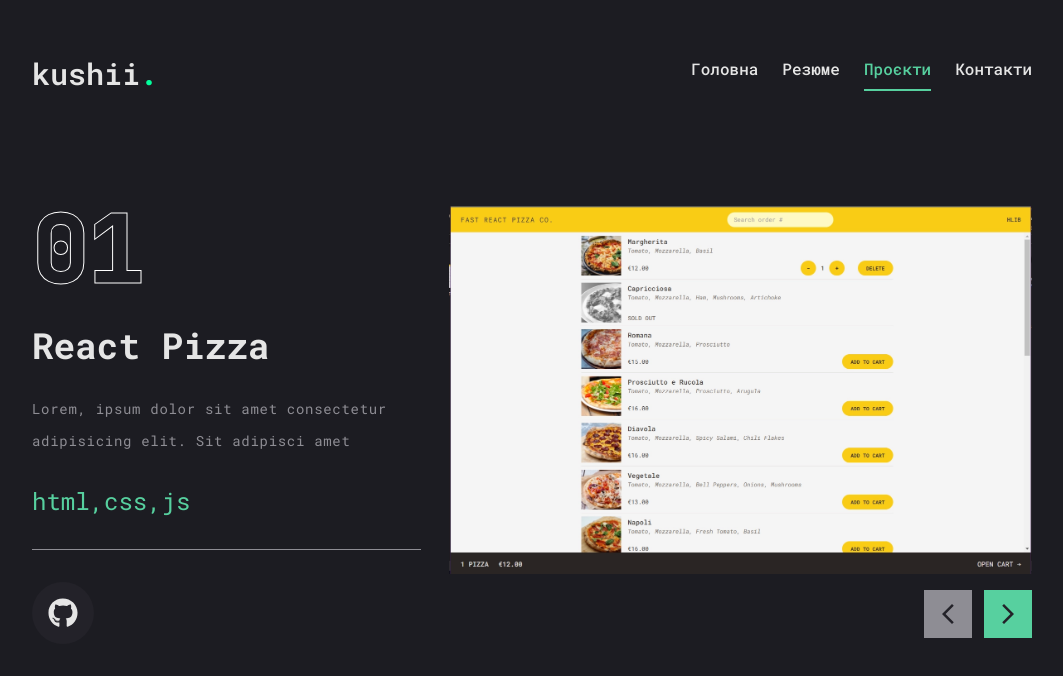
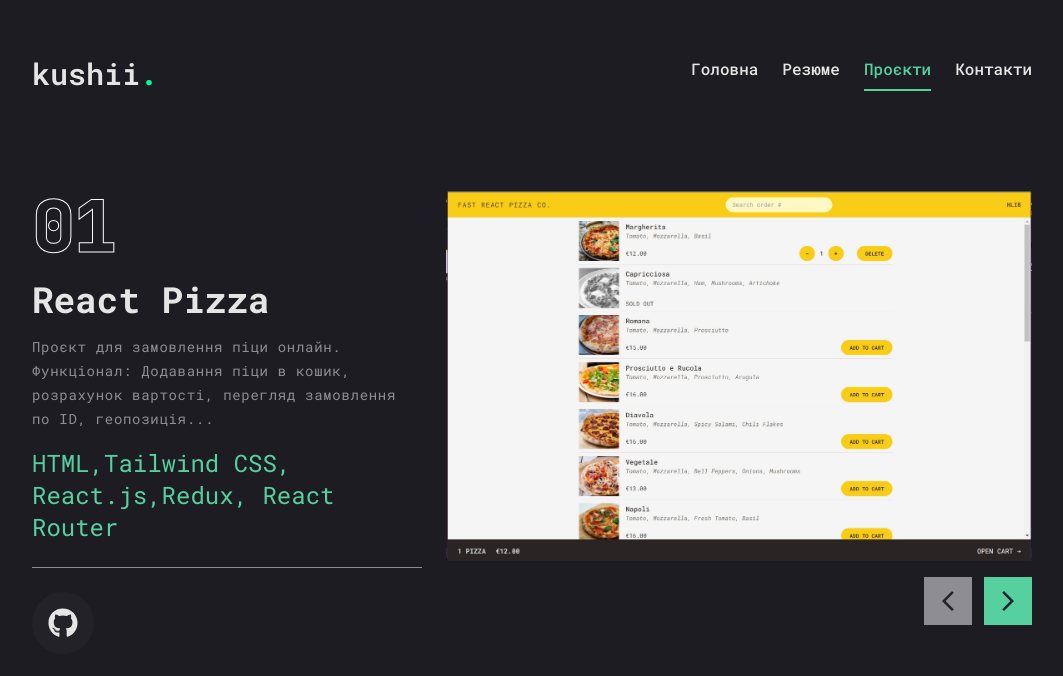
Before and after one commit to hlibit/site-cv, a React (Vite) app: page /projects in a window 1280 px wide. Shown: the top 676 px of the page, without its empty margins (108-1171 px from the left). Built offline with nearby package versions, Linux system fonts and the light colour scheme.

Commit message:
v0.4.4
добавлено інформації

```diff
--- a/src/components/homePageComps/Legend.jsx
+++ b/src/components/homePageComps/Legend.jsx
@@ -16,8 +16,8 @@ function Legend() {
         Гліб Мазаєв
       </div>
       <div className="mt-6 text-sm font-light leading-8 md:max-w-[90%] lg:text-base">
-        Дуже вмотивований, відповідальний розробник, який прагне розвиватися та
-        створювати незабутні для користувачів інтерфейси!
+        Вмотивований, відповідальний розробник, який прагне розвиватися та
+        створювати для користувачів незабутні веб-сторінки і застосунки!
       </div>
       <SocialLinks />
     </Row>
--- a/src/components/projectsPageComps/Carousel.jsx
+++ b/src/components/projectsPageComps/Carousel.jsx
@@ -36,7 +36,7 @@ function Carousel({ currentIndex, setCurrentIndex }) {
   }
 
   return (
-    <div className="my-auto flex w-full flex-col items-center gap-4 sm:w-[80%] md:w-[50%] lg:w-[60%]">
+    <div className="my-auto flex w-full flex-col items-center gap-4 sm:w-[90%] md:w-[50%] lg:my-0 lg:w-[60%]">
       <div className="ml-0 w-full">
         <img
           src={currentImageLink}
--- a/src/components/projectsPageComps/InfoProject.jsx
+++ b/src/components/projectsPageComps/InfoProject.jsx
@@ -10,10 +10,10 @@ function InfoProject({ currentIndex }) {
     projectsData[currentIndex];
 
   return (
-    <div className="sm:w-[80%] md:w-[50%] lg:w-[40%]">
-      <Row className="gap-2 md:gap-4 lg:gap-7">
+    <div className="sm:w-[90%] md:w-[50%] lg:w-[40%]">
+      <Row className="gap-2 md:gap-4 lg:gap-4">
         <div
-          className="font-mono text-6xl font-extrabold leading-none tracking-tight text-transparent lg:text-8xl"
+          className="font-mono text-6xl font-extrabold leading-none tracking-tight text-transparent lg:text-7xl"
           style={{
             WebkitTextStroke: "1px white",
           }}
@@ -22,12 +22,12 @@ function InfoProject({ currentIndex }) {
         </div>
 
         <Heading as="h1">{projectName}</Heading>
-        <div className="text-sm font-normal leading-8 tracking-wider text-text-dark">
+        <div className="text-sm font-normal leading-6 tracking-wider text-text-dark">
           {description}
         </div>
-        <Heading as="h3Thin">
-          <span className="text-text-darkGreen">{techStack}</span>
-        </Heading>
+        <div className="font-lighter max-h-[96px] overflow-auto text-xl text-text-darkGreen lg:text-2xl">
+          {techStack}
+        </div>
       </Row>
       <LinksProject links={links} />
     </div>
--- a/src/components/projectsPageComps/LinksProject.jsx
+++ b/src/components/projectsPageComps/LinksProject.jsx
@@ -5,11 +5,11 @@ import { moveByOuterLink } from "../../utils/helpers";
 import { GoArrowUpRight } from "react-icons/go";
 import Tip from "../../ui/Tip";
 
-function LinksProject({ links: { github, site } }) {
+function LinksProject({ links: { github, site, privateGithub } }) {
   return (
     <Row
       type="horizontal"
-      className="mt-4 gap-5 border-t-[1px] border-text-dark pt-4 md:mt-8 md:pt-8"
+      className="mt-4 gap-5 border-t-[1px] border-text-dark pt-4 lg:mt-6 lg:pt-6"
     >
       {site && (
         <div className="relative">
@@ -47,6 +47,18 @@ function LinksProject({ links: { github, site } }) {
           </Tip>
         </div>
       )}
+      {privateGithub && (
+        <div className="relative">
+          <Tip>
+            <Tip.Open id={github}>
+              <Button type="contained" className="bg-text-dark">
+                <FaGithub size={30} />
+              </Button>
+            </Tip.Open>
+            <Tip.Window id={github} top=" top-[-26px]" itemTitle="Приватний" />
+          </Tip>
+        </div>
+      )}
     </Row>
   );
 }
--- a/src/components/resumePageComps/SkillsList.jsx
+++ b/src/components/resumePageComps/SkillsList.jsx
@@ -2,7 +2,7 @@ import Row from "../../ui/Row";
 
 function SkillsList({ children }) {
   return (
-    <Row type="ul" className="gap-4">
+    <Row type="ul" className="gap-3">
       {children}
     </Row>
   );
--- a/src/data/projectsData.js
+++ b/src/data/projectsData.js
@@ -2,17 +2,20 @@ export const projectsData = [
   {
     projectName: "React Pizza",
     description:
-      "        Lorem, ipsum dolor sit amet consectetur adipisicing elit. Sit adipisci amet",
-    techStack: "html,css,js",
+      "Проєкт для замовлення піци онлайн. Функціонал: Додавання піци в кошик, розрахунок вартості, перегляд замовлення по ID, геопозиція...",
+    techStack: "HTML,Tailwind CSS, React.js,Redux, React Router ",
     links: { github: "https://github.com/hlibit/pizza-proj-react", site: "" },
     images: ["photosProjects/pizza_1.webp", "photosProjects/pizza_2.webp"],
   },
   {
     projectName: "Mini Hotel",
     description:
-      "        Lorem, ipsum dolor sit amet consectetur adipisicing elit. Sit adipisci amet",
-    techStack: "html,css,js",
-    links: { github: "", site: "20" },
+      "Комерційний проєкт веб-сайта для міні-готелю. Функціонал: огляд послуг,номерів та цін міні-готелю, зміна теми та мови, галерея з функцією збільшити фото, підйом на верх сторінки  по натисканню кнопки...",
+    techStack: "HTML,CSS,React.js,React Router,MUI",
+    links: {
+      privateGithub: true,
+      site: "https://harmony-hotel.kyiv.ua/",
+    },
     images: [
       "photosProjects/hotel_1.webp",
       "photosProjects/hotel_2.webp",
@@ -22,9 +25,9 @@ export const projectsData = [
   {
     projectName: "Training App",
     description:
-      "        Lorem, ipsum dolor sit amet consectetur adipisicing elit. Sit adipisci amet",
-    techStack: "html,css,js",
-    links: { github: "10123", site: "20" },
+      "Мій перший проєкт. Функціонал: створення/редагування профілю, тренер-створення/відміна/закінчення тренування, спортсмен-прийняття/відміна тренування, зміна теми, зміна паролю, історія тренувань...",
+    techStack: "HTML,CSS,MUI,React.js,React Router,Express.js,MongoDb",
+    links: { github: "https://github.com/hlibit/training-site" },
     images: [
       "photosProjects/training_1.webp",
       "photosProjects/training_2.webp",
@@ -34,10 +37,10 @@ export const projectsData = [
   },
   {
     projectName: "Booking App",
-    description:
-      "        Lorem, ipsum dolor sit amet consectetur adipisicing elit. Sit adipisci amet",
-    techStack: "html,css,js",
-    links: { github: "", site: "20" },
+    description: "Проєкт для букінгу номерів.",
+    techStack:
+      "HTML,Styled Components, React.js,React Router,React Query,React Hook Forms,supabase,recharts",
+    links: { github: "https://github.com/hlibit/the-wild-oasis" },
     images: [
       "photosProjects/booking_1.webp",
       "photosProjects/booking_2.webp",
--- a/src/data/resumeFields.js
+++ b/src/data/resumeFields.js
@@ -4,7 +4,7 @@ export const resumeFields = [
   {
     fieldName: "Освіта",
     title: "Моя освіта",
-    description: "Моє навчання та сертифікації у сфері розробки.",
+    description: "Мої здобутки в освіті та в навчанні в сфері розробки.",
     data: [
       {
         itemYear: "2019-2023",
@@ -33,11 +33,18 @@ export const resumeFields = [
     title: "Технології",
     description: "Стек технологій, з якими я працюю.",
     data: [
+      { itemTitle: "React", itemPhoto: techIcons.React },
+      { itemTitle: "Vite", itemPhoto: techIcons.Vite },
       { itemTitle: "JavaScript", itemPhoto: techIcons.Js },
-      { itemTitle: "React", itemPhoto: techIcons.React },
-      { itemTitle: "NodeJs", itemPhoto: techIcons.NodeJs },
+      { itemTitle: "HTML 5", itemPhoto: techIcons.HTML5 },
       { itemTitle: "CSS 3", itemPhoto: techIcons.CSS },
       { itemTitle: "Tailwind CSS", itemPhoto: techIcons.Tailwind },
+      { itemTitle: "Styled Components", itemPhoto: techIcons.Styled },
+      { itemTitle: "React Query", itemPhoto: techIcons.Reactquery },
+      { itemTitle: "Redux", itemPhoto: techIcons.Redux },
+      { itemTitle: "MongoDb", itemPhoto: techIcons.MongoDb },
+      { itemTitle: "PostgreSQL", itemPhoto: techIcons.PostgreSql },
+      { itemTitle: "NodeJs", itemPhoto: techIcons.NodeJs },
     ],
   },
   {
@@ -46,18 +53,26 @@ export const resumeFields = [
     description: "Основні навички, які я використовую у роботі.",
     data: {
       soft: [
+        "Вирішення проблем",
+        "Бажання навчатися",
+        "Стресостійкість",
+        "Тайм-менеджмент",
+        "Адаптивність",
         "Командна робота",
         "Критичне мислення",
-        "Вирішення проблем",
-        "Адаптивність",
-        "Тайм-менеджмент",
+        "Вміння слухати",
+        "Креативний підхід",
       ],
       hard: [
+        "React.js",
+        "Vite",
+        "React Query & Redux",
         "JavaScript (ES6+)",
-        "React & Next.js",
+        "HTMl 5 & CSS 3",
+        "Tailwind CSS",
+        "Styled Components",
+        "MongoDB & PostgreSQL",
         "Node.js & Express.js",
-        "MongoDB & PostgreSQL",
-        "Docker & CI/CD",
       ],
     },
   },
--- a/src/pages/ProjectsPage.jsx
+++ b/src/pages/ProjectsPage.jsx
@@ -6,7 +6,7 @@ import Carousel from "../components/projectsPageComps/Carousel";
 function ProjectsPage() {
   const [currentIndex, setCurrentIndex] = useState(0);
   return (
-    <main className="my-auto flex w-full max-w-[1000px] flex-col items-center gap-4 md:max-h-[460px] md:flex-row-reverse md:items-start xl:gap-7">
+    <main className="my-auto flex w-full max-w-[1000px] flex-col items-center gap-4 md:max-h-[530px] md:flex-row-reverse lg:items-start xl:gap-6">
       <Carousel currentIndex={currentIndex} setCurrentIndex={setCurrentIndex} />
       <InfoProject currentIndex={currentIndex} />
     </main>
--- a/src/pages/ResumePage.jsx
+++ b/src/pages/ResumePage.jsx
@@ -9,14 +9,16 @@ function ResumePage() {
   const [currentOption, setCurrentOption] = useState("Освіта");
 
   return (
-    <div className="mt-8 flex h-full w-full max-w-[1000px] flex-col gap-8 md:my-auto md:h-[484px] md:flex-row md:items-start lg:gap-14 xl:gap-16">
+    <div className="mt-8 flex h-full w-full max-w-[1000px] flex-col gap-8 md:my-auto md:h-[536px] md:flex-row md:items-start lg:gap-14 xl:gap-16">
       <Row
         type="vertical"
         className="h-full max-w-full gap-10 text-center md:max-w-[40%] md:text-left lg:max-w-[30%]"
       >
         <Heading as="h1Thin">Чому саме я?</Heading>
         <div className="mx-auto mb-auto max-w-[80%] text-text-dark md:mx-0 lg:max-w-full">
-          Lorem ipsum dolor sit amet consectetur adipisicing elit.
+          Я відданий розробці, що є моєю пристрастю, якій я присвячую кожен
+          день. Саме я є відповідальною "опорою" та невід'ємною частиною
+          команди!
         </div>
         <OptionsList
           resumeFields={resumeFields}
--- a/src/ui/Button.jsx
+++ b/src/ui/Button.jsx
@@ -17,6 +17,7 @@ function Button({
   hover,
   onMouseEnter,
   onMouseLeave,
+  className: userClassName = "",
   children,
 }) {
   if (onMouseEnter && onMouseLeave)
@@ -26,7 +27,12 @@ function Button({
         onMouseEnter={onMouseEnter}
         onMouseLeave={onMouseLeave}
         className={
-          baseQuery + " " + types[type] + " " + (hover ? hoverQuery : "")
+          baseQuery +
+          " " +
+          types[type] +
+          " " +
+          (hover ? hoverQuery : "") +
+          userClassName
         }
       >
         {children}
```
Also changed, not shown: src/components/resumePageComps/AboutMeSection.jsx (+7 -6 lines), src/data/techIcons.jsx (+14 -0 lines).
